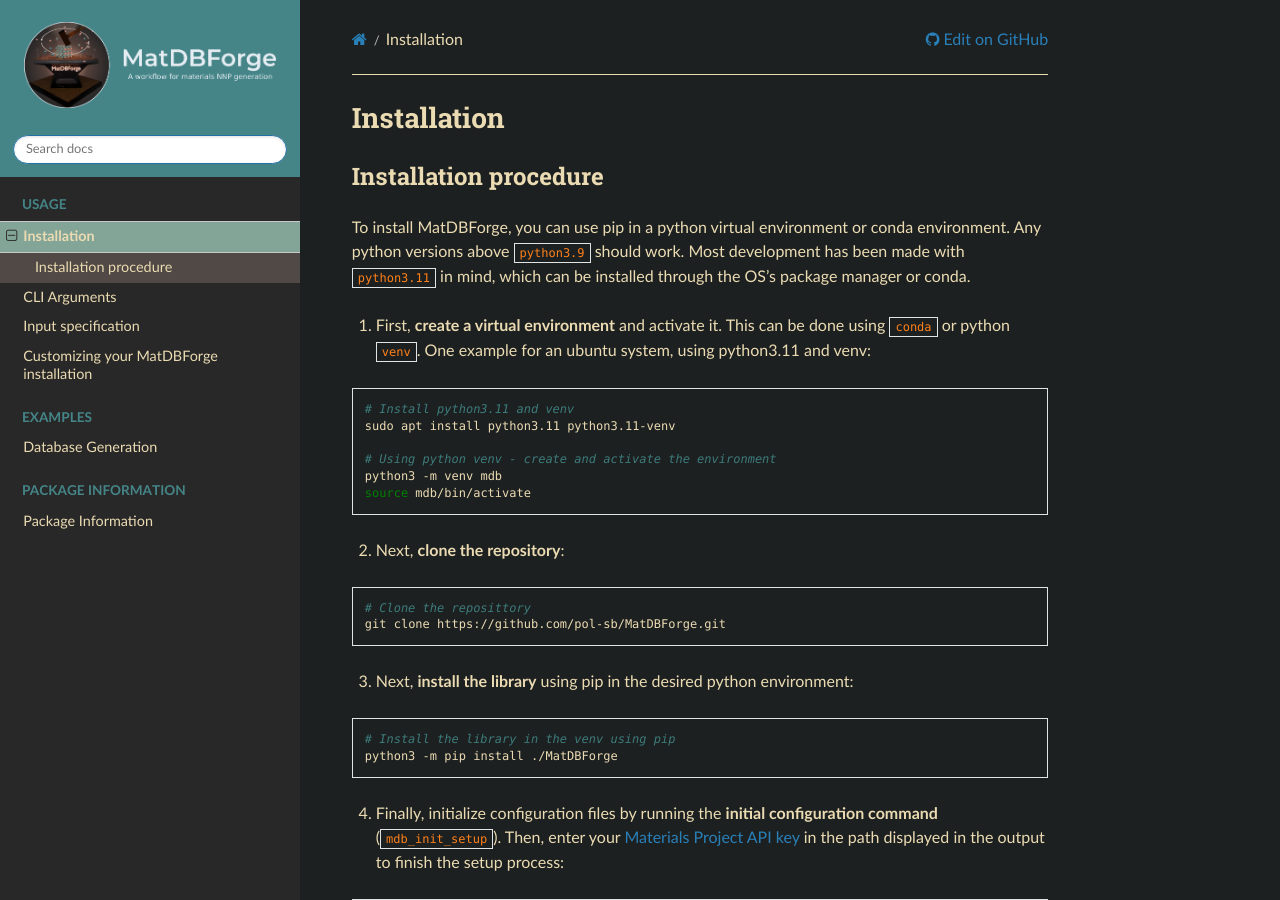
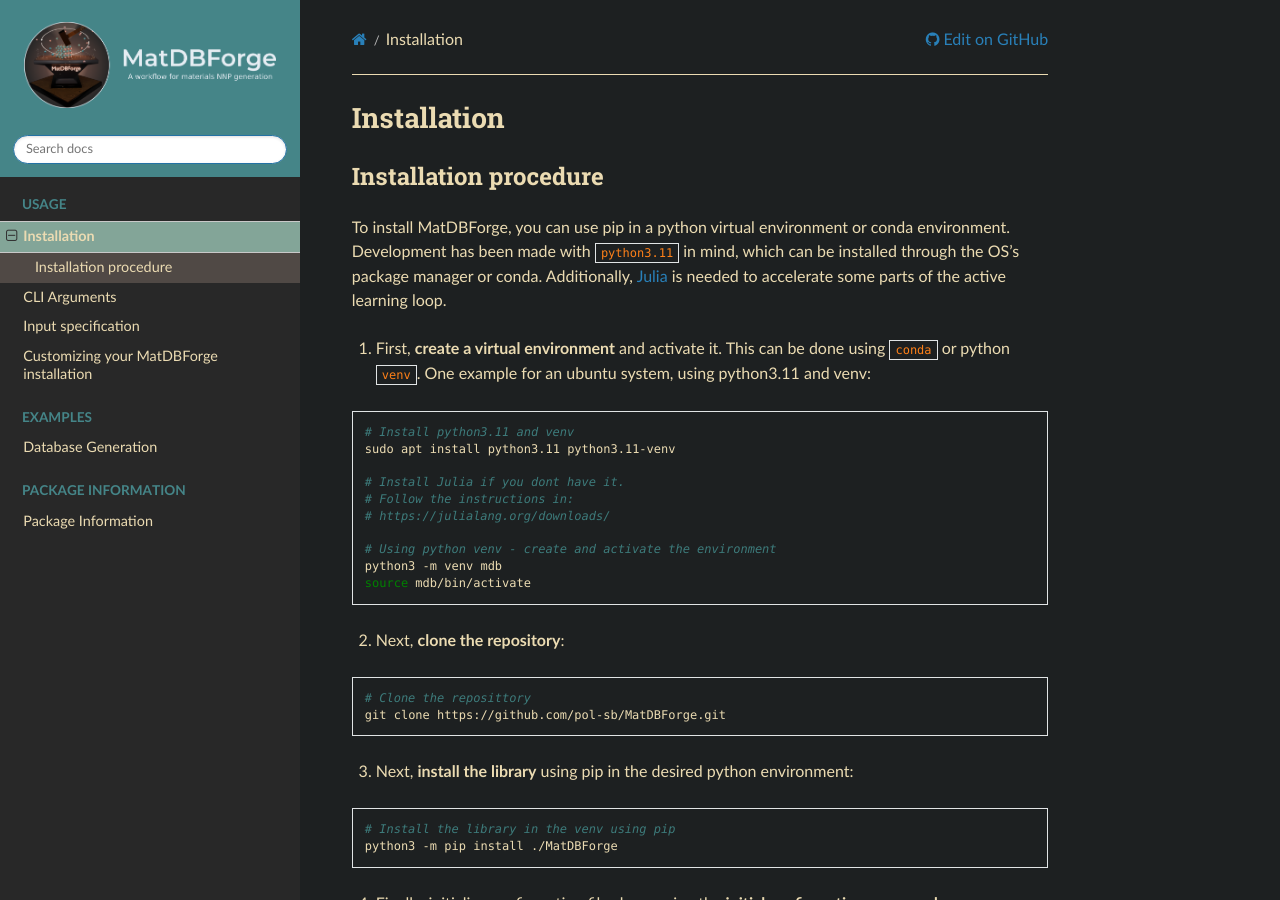
Before and after one commit to gitlzzz/ATLAS, a Sphinx documentation site: the page built from docs/source/install.md, in a window 1280 px wide and 900 px high. Built offline with Sphinx 7.4.7 and the Read the Docs theme 3.1.0, drawn with Linux system fonts in a browser that asks for light colours.

Commit message:
chore(docs): update install docs, bump up python version and add julia

````diff
--- a/docs/source/install.md
+++ b/docs/source/install.md
@@ -2,13 +2,17 @@
 
 ## Installation procedure
 
-To install MatDBForge, you can use pip in a python virtual environment or conda environment. Any python versions above `python3.9` should work. Most development has been made with `python3.11` in mind, which can be installed through the OS's package manager or conda.
+To install MatDBForge, you can use pip in a python virtual environment or conda environment. Development has been made with `python3.11` in mind, which can be installed through the OS's package manager or conda. Additionally, [Julia](https://julialang.org/downloads/) is needed to accelerate some parts of the active learning loop.
 
 1. First, **create a virtual environment** and activate it. This can be done using `conda` or python `venv`. One example for an ubuntu system, using python3.11 and venv:
 
 ```bash
 # Install python3.11 and venv
 sudo apt install python3.11 python3.11-venv
+
+# Install Julia if you dont have it.
+# Follow the instructions in:
+# https://julialang.org/downloads/
 
 # Using python venv - create and activate the environment
 python3 -m venv mdb
````
